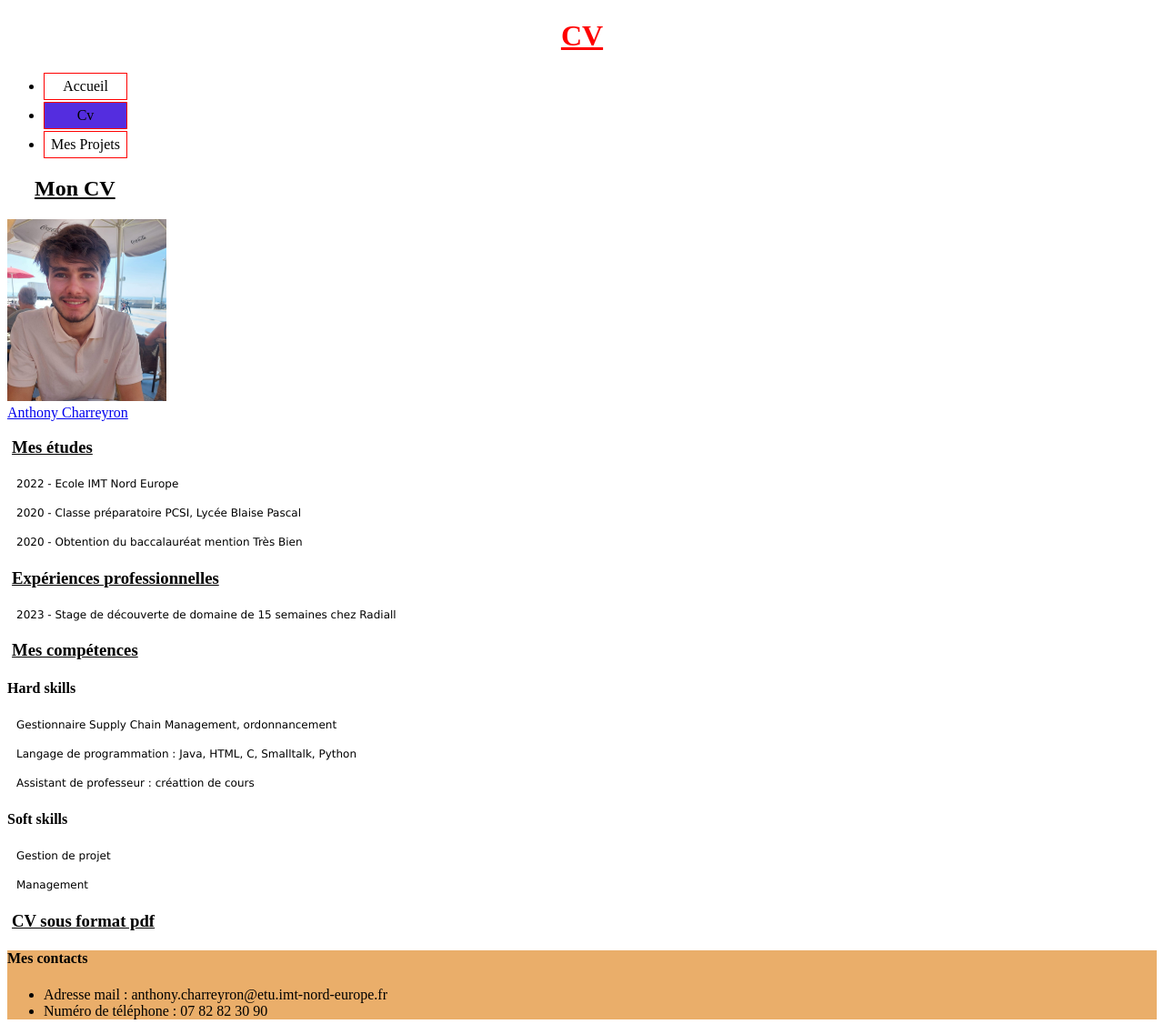
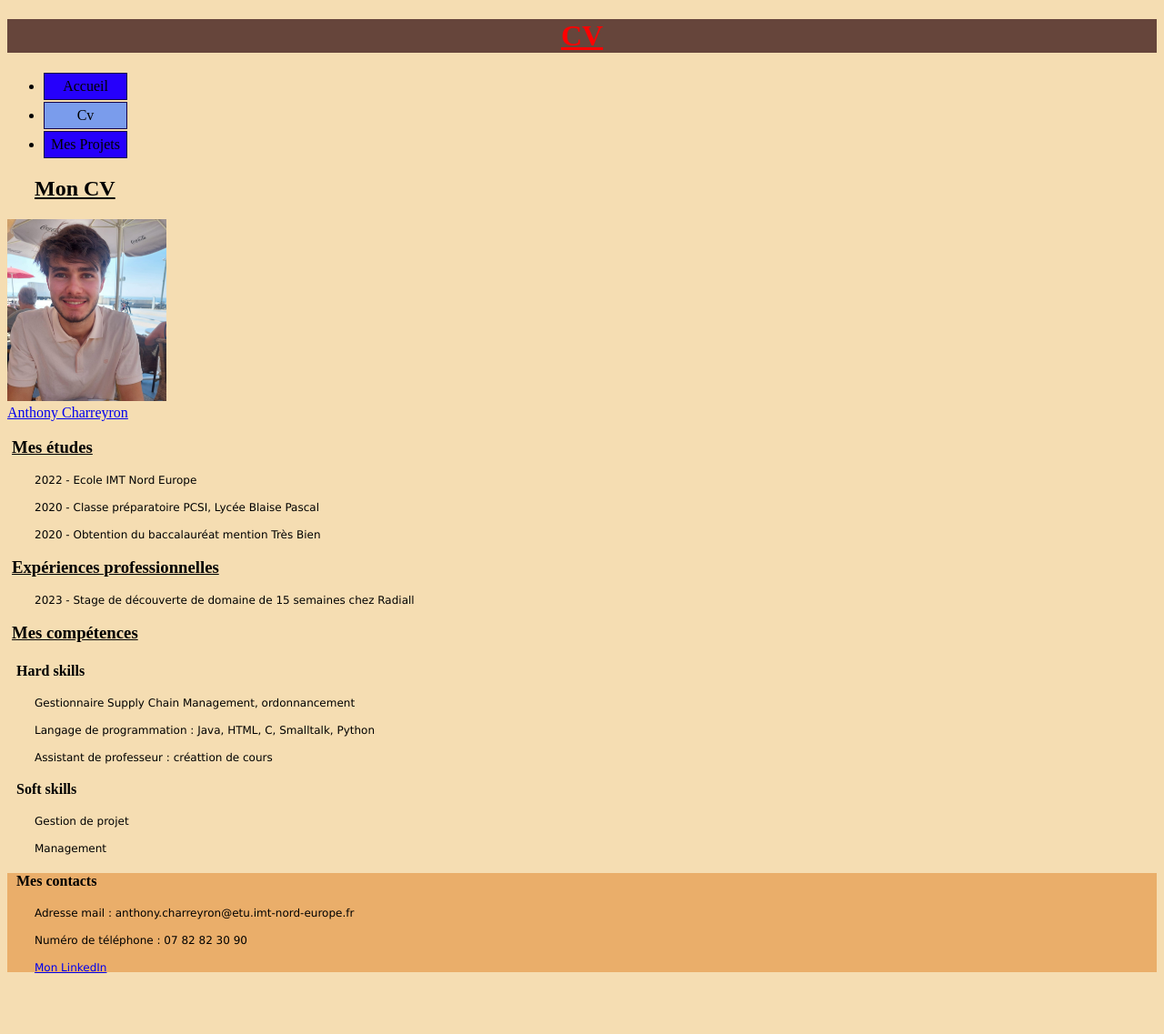
Before and after one commit to AnthonyCharreyron/IDAW, a PHP site: page /cv.php in a window 1280 px wide. Shown: the whole page at 91% size. After the commit the page ends 1070 px from the top, so only its background shows below. Run offline with PHP 8.4, Linux system fonts and the light colour scheme.

Commit message:
Mise en page de v2

```diff
--- a/SitePro/v2/cv.php
+++ b/SitePro/v2/cv.php
@@ -29,7 +29,6 @@
     <p>Gestion de projet</p>
     <p>Management</p>
 
-    <h3>CV sous format pdf</h3>
     <?php
         require_once('template_footer.php');
 ?>
--- a/SitePro/v2/style.css
+++ b/SitePro/v2/style.css
@@ -2,15 +2,24 @@ h1 {
     color: rgb(255, 0, 0);
     text-align: center;
     text-decoration: underline;
+    background-color: rgba(61, 24, 24, 0.769);
     }
 h2 {
     text-decoration: underline;
     text-indent: 30px;
 }
 
+body {
+    background-color: rgb(245, 221, 178);
+}
+
 h3{
     text-decoration: underline;
     text-indent: 5px;
+}
+
+h4 {
+    text-indent: 10px;
 }
 
 footer{
@@ -20,18 +29,22 @@ footer{
 p {
     font-family: Verdana, Arial, Helvetica ;
     font-size: 12px;
-    line-height: 20px;
-    background-color: #ffffff;
+    line-height: 10px;
     text-indent: 10px;
+    margin: 20px;
     }
 
+.infoperso {
+    text-indent: 40px;
+}
+
 #currentpage {
-    background-color: #542ddf;
+    background-color: #7a9cec;
     }
 
 nav a {
     text-decoration : none;
-    border: 1px solid red;
+    border: 1px solid rgb(20, 3, 74);
     padding: 5px;
     text-align:center;
     margin-top: 2px;
@@ -39,6 +52,7 @@ nav a {
     width: 80px;
     display: block;
     color:black;
+    background-color: rgb(38, 0, 251);
 }
 
 nav a:hover {
--- a/SitePro/v2/template_footer.php
+++ b/SitePro/v2/template_footer.php
@@ -1,9 +1,10 @@
         <footer>
             <h4>Mes contacts</h4>
-            <ul>
-                <li>Adresse mail : anthony.charreyron@etu.imt-nord-europe.fr</li>
-                <li>Numéro de téléphone : 07 82 82 30 90</li>
-            </ul>
+            <div class="infoperso">
+                <p>Adresse mail : anthony.charreyron@etu.imt-nord-europe.fr</p>
+                <p>Numéro de téléphone : 07 82 82 30 90</p>
+                <p><a href="https://www.linkedin.com/in/anthony-charreyron-3a1480266" target="blank">Mon LinkedIn</a></p>
+            </div>
         </footer>
     </body>
 </html>
```
Also changed, not shown: 1 other file.
